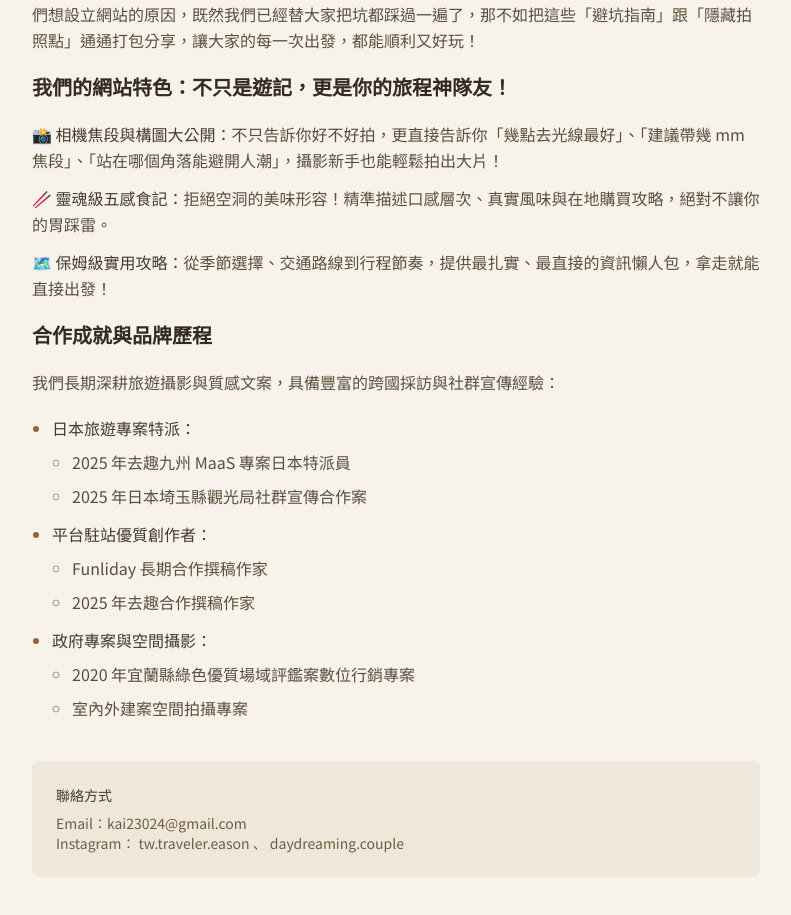
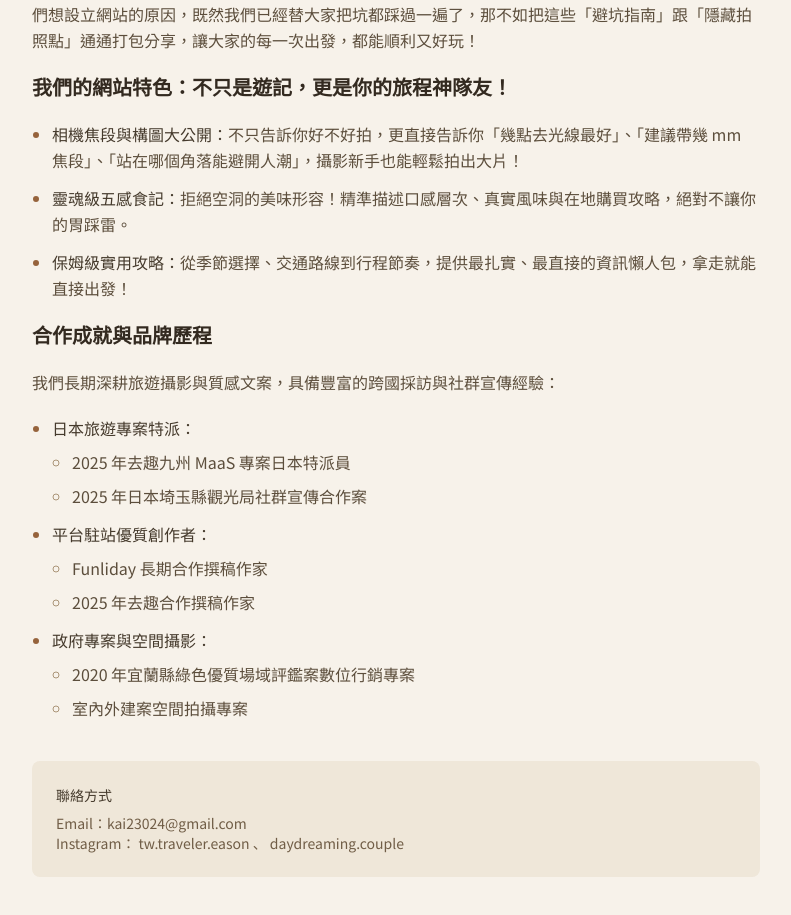
Before and after one commit to kai23024/daydreamingcouple, a Nuxt app: page /about in a window 1280 px wide. Shown: the part 1140-2055 px from the top of the page, without its empty margins (244-1035 px from the left). Built offline with nearby package versions, Linux system fonts and the light colour scheme; a web font is replaced by a local one.

Commit message:
關於我們頁面：網站特色列表拿掉 emoji 改用條列式
原本靠 emoji 當項目標記，改成跟頁面其他清單一致的圓點條列樣式。

```diff
--- a/app/pages/about.vue
+++ b/app/pages/about.vue
@@ -26,10 +26,10 @@ useHead({ title: '關於．我們US｜白日夢情侶檔' })
       </p>
 
       <h2 class="mt-8 text-xl font-bold text-morandi-900">我們的網站特色：不只是遊記，更是你的旅程神隊友！</h2>
-      <ul class="space-y-3">
-        <li>📸 <strong class="font-medium text-morandi-800">相機焦段與構圖大公開：</strong>不只告訴你好不好拍，更直接告訴你「幾點去光線最好」、「建議帶幾 mm 焦段」、「站在哪個角落能避開人潮」，攝影新手也能輕鬆拍出大片！</li>
-        <li>🥢 <strong class="font-medium text-morandi-800">靈魂級五感食記：</strong>拒絕空洞的美味形容！精準描述口感層次、真實風味與在地購買攻略，絕對不讓你的胃踩雷。</li>
-        <li>🗺️ <strong class="font-medium text-morandi-800">保姆級實用攻略：</strong>從季節選擇、交通路線到行程節奏，提供最扎實、最直接的資訊懶人包，拿走就能直接出發！</li>
+      <ul class="list-disc space-y-3 pl-5 marker:text-clay-600">
+        <li><strong class="font-medium text-morandi-800">相機焦段與構圖大公開：</strong>不只告訴你好不好拍，更直接告訴你「幾點去光線最好」、「建議帶幾 mm 焦段」、「站在哪個角落能避開人潮」，攝影新手也能輕鬆拍出大片！</li>
+        <li><strong class="font-medium text-morandi-800">靈魂級五感食記：</strong>拒絕空洞的美味形容！精準描述口感層次、真實風味與在地購買攻略，絕對不讓你的胃踩雷。</li>
+        <li><strong class="font-medium text-morandi-800">保姆級實用攻略：</strong>從季節選擇、交通路線到行程節奏，提供最扎實、最直接的資訊懶人包，拿走就能直接出發！</li>
       </ul>
 
       <h2 class="mt-8 text-xl font-bold text-morandi-900">合作成就與品牌歷程</h2>
```
